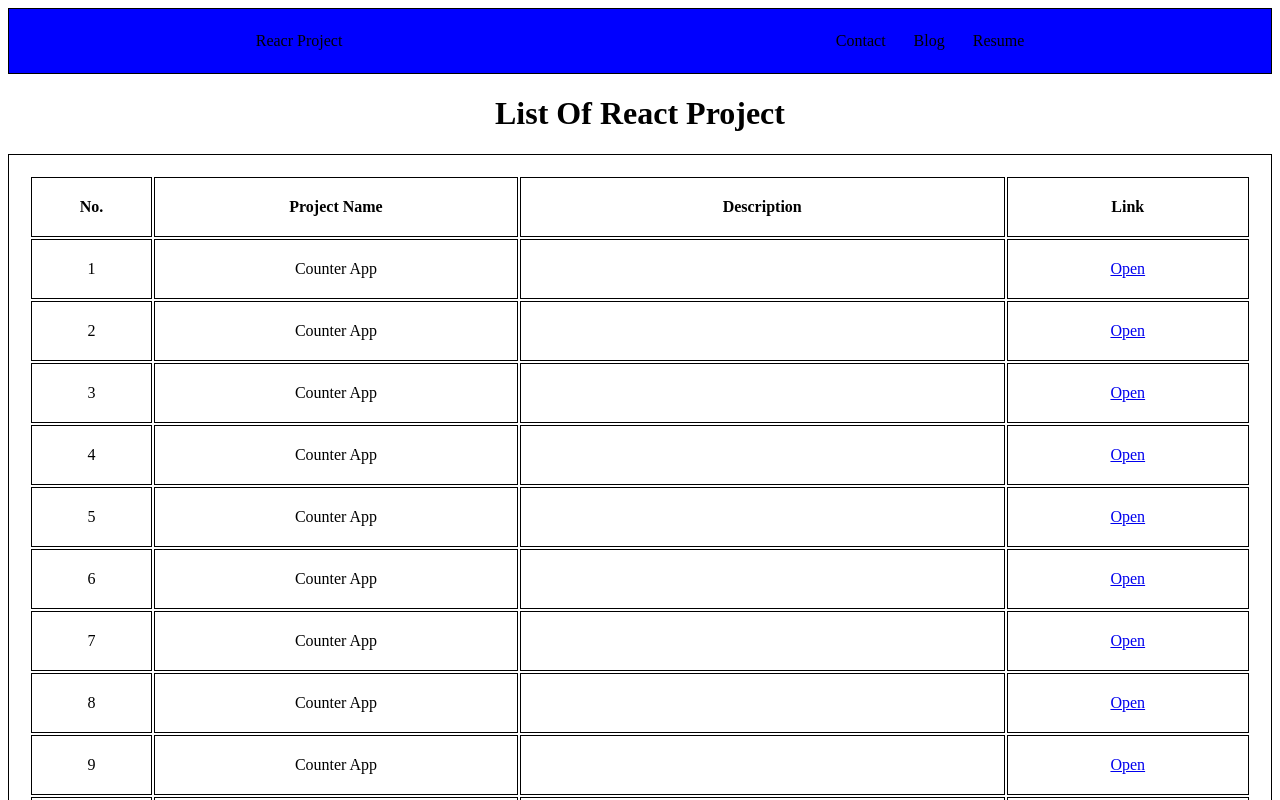
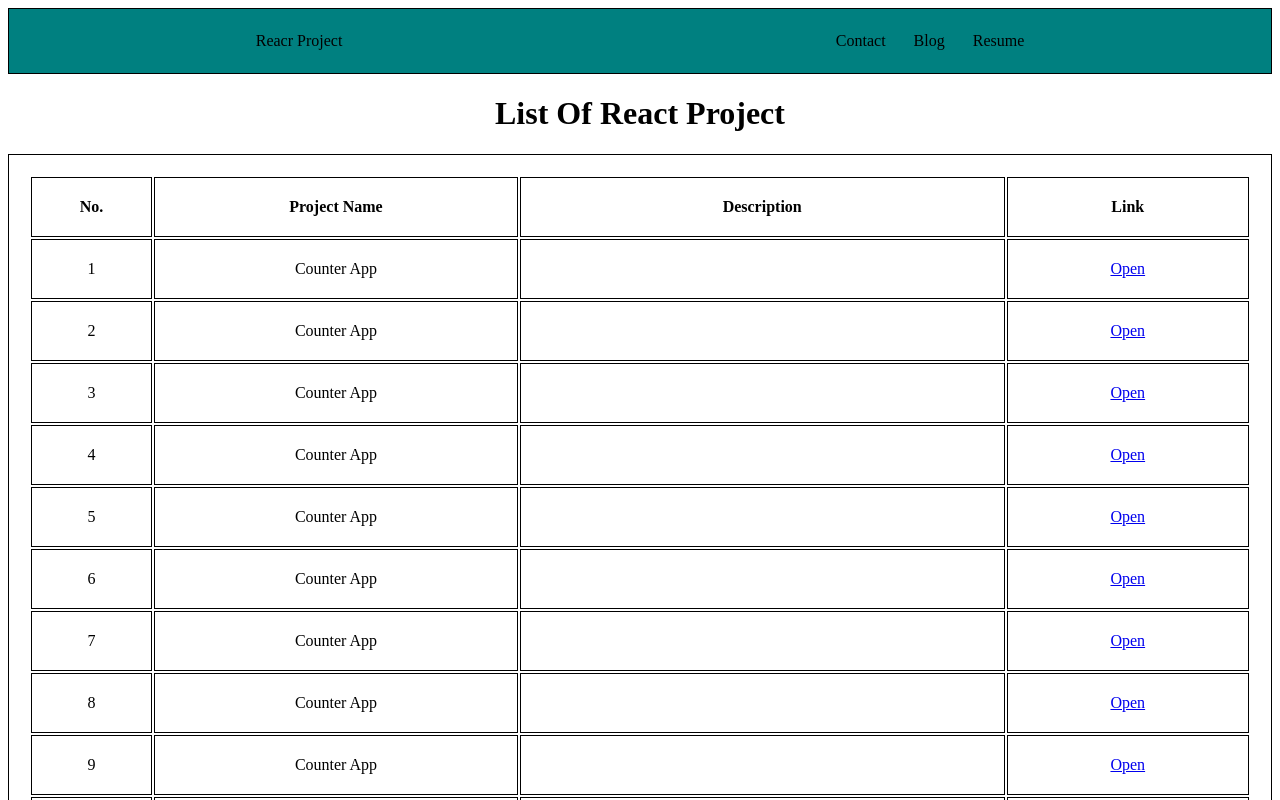
Before and after one commit to kishanKgupta/All-React-Project, a React (Vite) app: page / in a window 1280 px wide. Shown: the top 800 px of the page. Built offline with nearby package versions, Linux system fonts and the light colour scheme.

Commit message:
change header color

```diff
--- a/src/Header.css
+++ b/src/Header.css
@@ -4,7 +4,7 @@
     align-items: center;
     justify-content:space-around;
     border: 1px solid black;
-    background-color: blue;
+    background-color: teal;
 }
 .nav-bar{
     display: flex;
```
